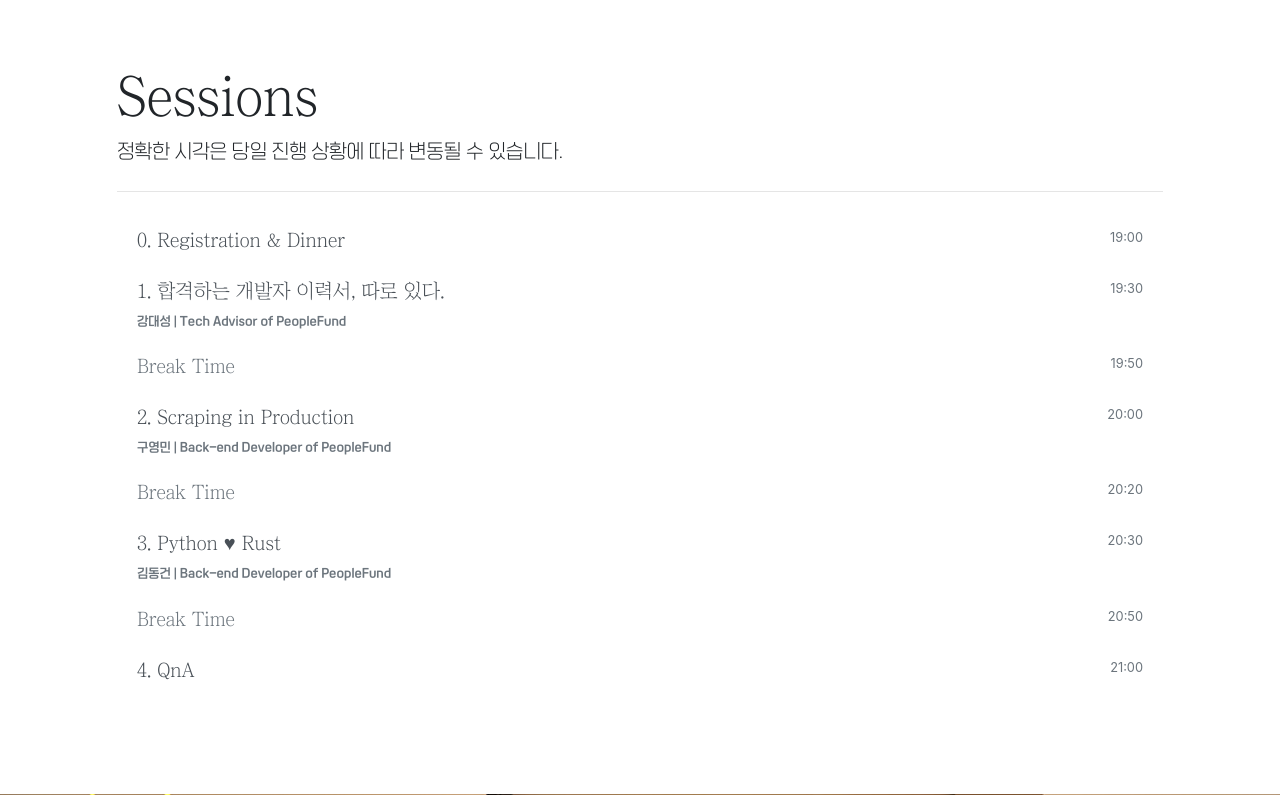
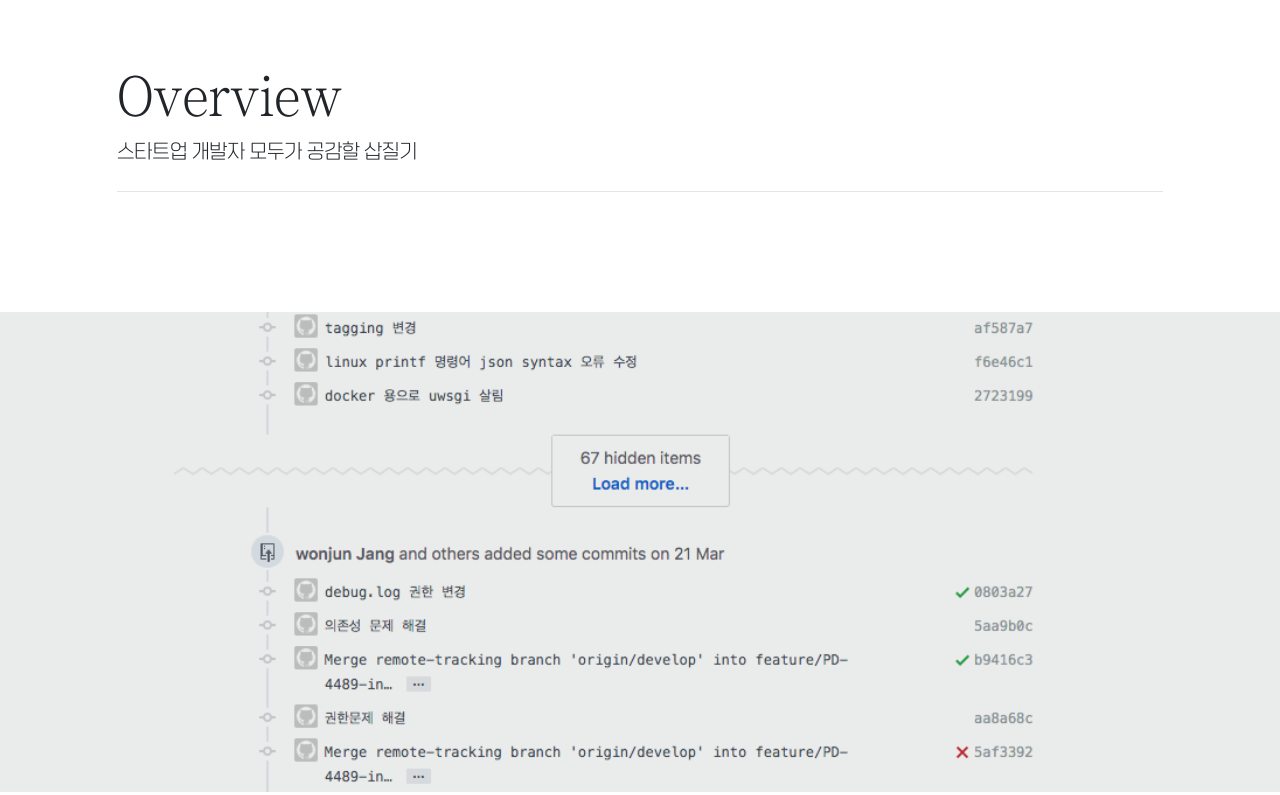
Before and after one commit to peoplefund-tech/startup-tech-challenge, a website built with Parcel: page src/index.html in a window 1280 px wide. Shown: the part 1090-1885 px from the top of the page. Built offline with nearby package versions, Linux system fonts and the light colour scheme.

Commit message:
삽질 이미지 추가 & nav register button

```diff
--- a/src/index.html
+++ b/src/index.html
@@ -1,13 +1,15 @@
 <!DOCTYPE html>
 <html lang="en">
+
 <head>
     <meta charset="UTF-8">
     <meta name="viewport" content="width=device-width, initial-scale=1.0">
     <meta http-equiv="X-UA-Compatible" content="ie=edge">
-    <title>스타트업 테-크 챌린지 | Peoplefund tech</title>
+    <title>스타트업 테크 챌린지 | Peoplefund tech</title>
     <link rel="stylesheet" href="./css/bootstrap.min.css">
     <link rel="stylesheet" href="./scss/index.scss">
 </head>
+
 <body>
     <section id="top">
         <div class="container">
@@ -18,8 +20,8 @@
                 <nav class="my-2 my-md-0 mr-md-3">
                     <a class="p-2 text-dark" href="#sessions">Sessions</a>
                     <a class="p-2 text-dark" href="#events">Events</a>
+                    <a class="ml-2 btn btn-sm btn-register pfont-l" href="#">참가 등록하기</a>
                 </nav>
-                <a class="btn btn-lg pfont-l btn-register" href="#" role="button">참가 등록하기</a>
             </nav>
         </div>
     </section>
@@ -41,6 +43,21 @@
     <section id="middle-bg-1">
         <div class="container-fiuld">
             <div class="img-cover middle-bg-1"></div>
+        </div>
+    </section>
+    <section id="sessions">
+        <div class="container">
+            <div class="jumbotron bg-transparent">
+                <h1 class="display-4 myungjo">Overview</h1>
+                <p class="lead pfont-l">스타트업 개발자 모두가 공감할 삽질기</p>
+                <hr class="my-4">
+
+            </div>
+        </div>
+    </section>
+    <section id="middle-bg-0">
+        <div class="container-fiuld">
+            <div class="img-cover middle-bg-0"></div>
         </div>
     </section>
     <section id="sessions">
@@ -161,4 +178,5 @@
     </section>
     <script src="./js/index.js"></script>
 </body>
+
 </html>
--- a/src/scss/images.scss
+++ b/src/scss/images.scss
@@ -32,3 +32,12 @@
         height: 180px;
     }
 }
+
+.middle-bg-0 {
+    background-image: url(../resources/images/too-many-commits.png);
+    width: 100%;
+    height: 480px;
+    @media screen and (max-width: 768px) {
+        height: 240px;
+    }
+}
```
Also changed, not shown: src/resources/images/too-many-commits.png (added).
